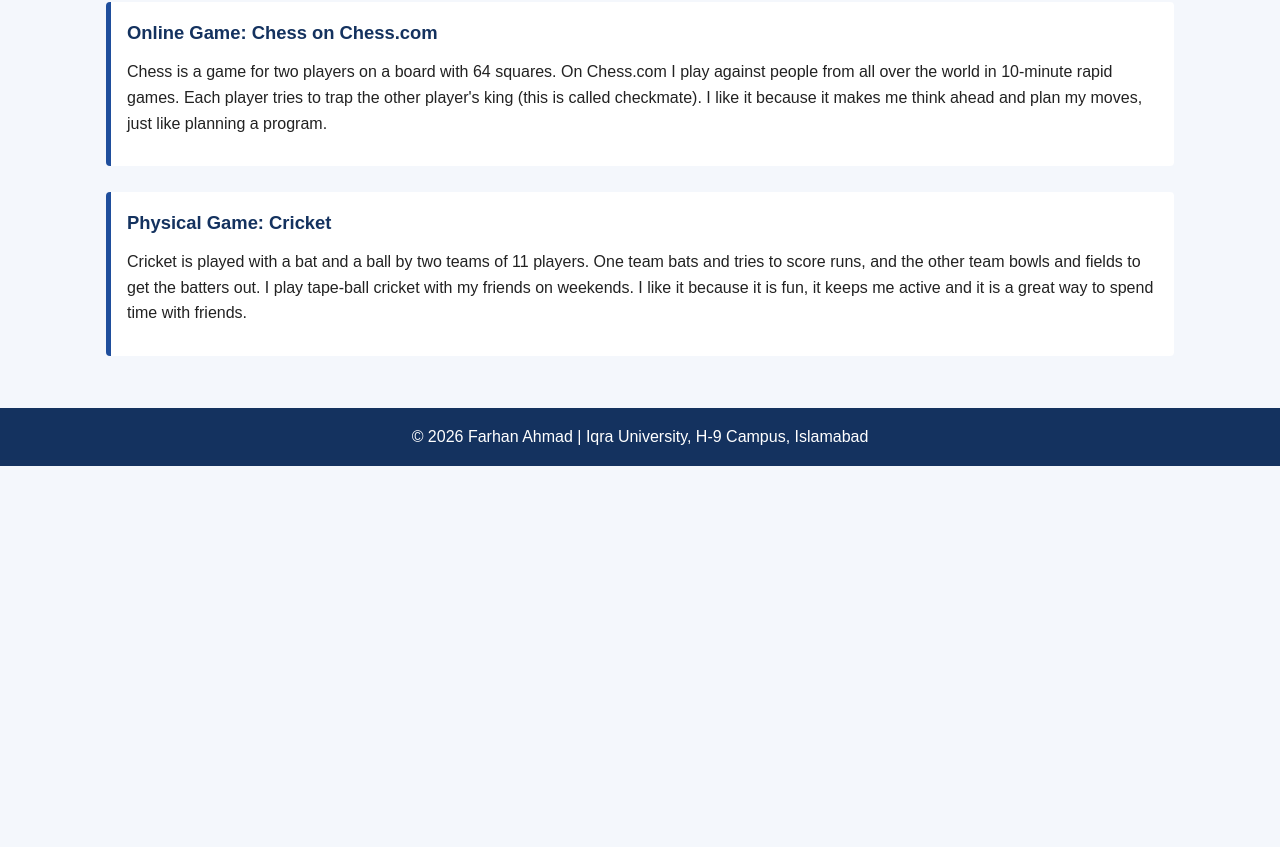
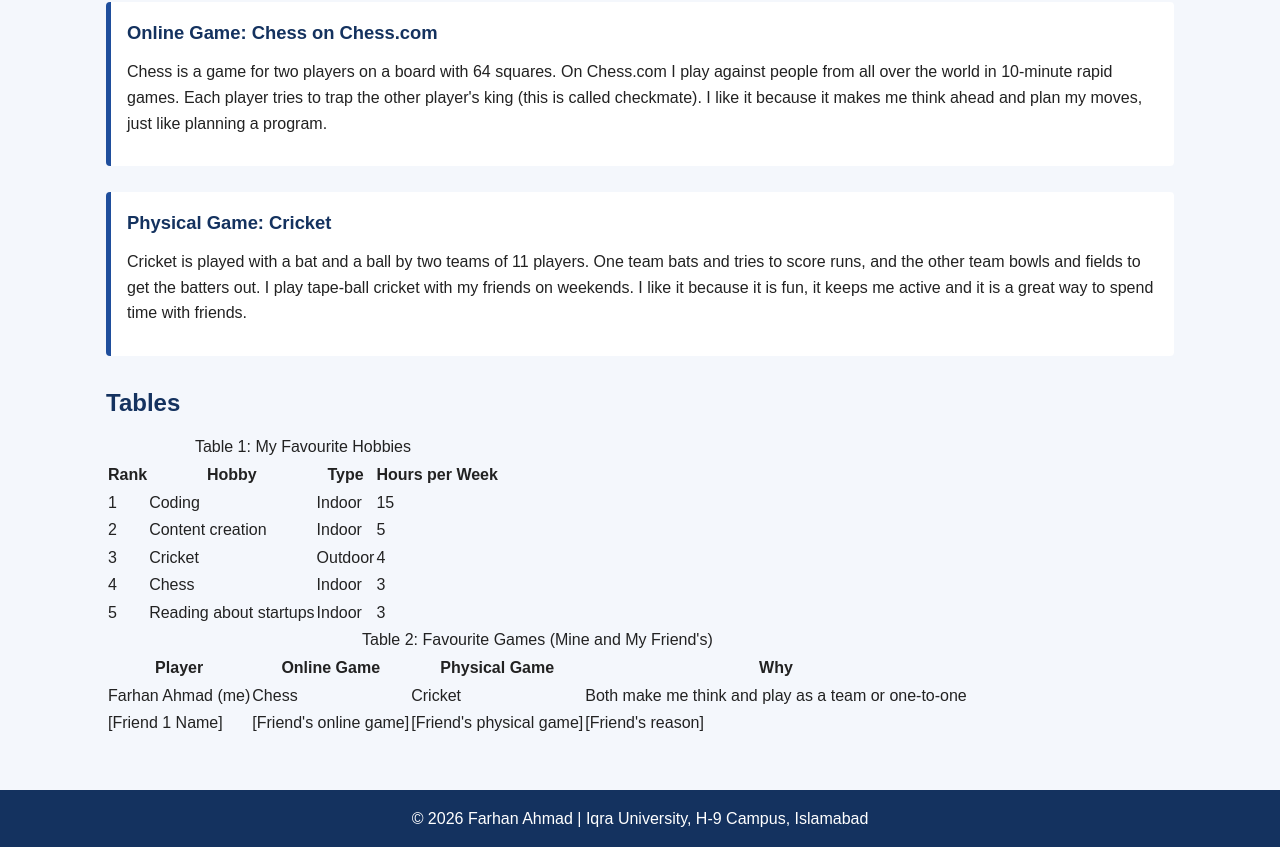
Before and after one commit to farhandawran/FullStack-Journey, a plain HTML site: page docs/hobbies.html in a window 1280 px wide. Shown: the part 610-1457 px from the top of the page. Before the commit the page ends 1076 px from the top, so only its background shows below. Drawn offline with Linux system fonts and the light colour scheme.

Commit message:
Add favourite hobbies and favourite games tables

```diff
--- a/docs/hobbies.html
+++ b/docs/hobbies.html
@@ -62,6 +62,48 @@
         <p>Cricket is played with a bat and a ball by two teams of 11 players. One team bats and tries to score runs, and the other team bowls and fields to get the batters out. I play tape-ball cricket with my friends on weekends. I like it because it is fun, it keeps me active and it is a great way to spend time with friends.</p>
       </article>
     </section>
+    <section>
+      <h2>Tables</h2>
+
+      <div class="table-wrap">
+        <table>
+          <caption>Table 1: My Favourite Hobbies</caption>
+          <thead>
+            <tr>
+              <th scope="col">Rank</th>
+              <th scope="col">Hobby</th>
+              <th scope="col">Type</th>
+              <th scope="col">Hours per Week</th>
+            </tr>
+          </thead>
+          <tbody>
+            <tr><td>1</td><td>Coding</td><td>Indoor</td><td>15</td></tr>
+            <tr><td>2</td><td>Content creation</td><td>Indoor</td><td>5</td></tr>
+            <tr><td>3</td><td>Cricket</td><td>Outdoor</td><td>4</td></tr>
+            <tr><td>4</td><td>Chess</td><td>Indoor</td><td>3</td></tr>
+            <tr><td>5</td><td>Reading about startups</td><td>Indoor</td><td>3</td></tr>
+          </tbody>
+        </table>
+      </div>
+
+      <div class="table-wrap">
+        <table>
+          <caption>Table 2: Favourite Games (Mine and My Friend's)</caption>
+          <thead>
+            <tr>
+              <th scope="col">Player</th>
+              <th scope="col">Online Game</th>
+              <th scope="col">Physical Game</th>
+              <th scope="col">Why</th>
+            </tr>
+          </thead>
+          <tbody>
+            <tr><td>Farhan Ahmad (me)</td><td>Chess</td><td>Cricket</td><td>Both make me think and play as a team or one-to-one</td></tr>
+            <tr><td>[Friend 1 Name]</td><td>[Friend's online game]</td><td>[Friend's physical game]</td><td>[Friend's reason]</td></tr>
+          </tbody>
+        </table>
+      </div>
+    </section>
   </main>
 
   <footer class="site-footer">
```
